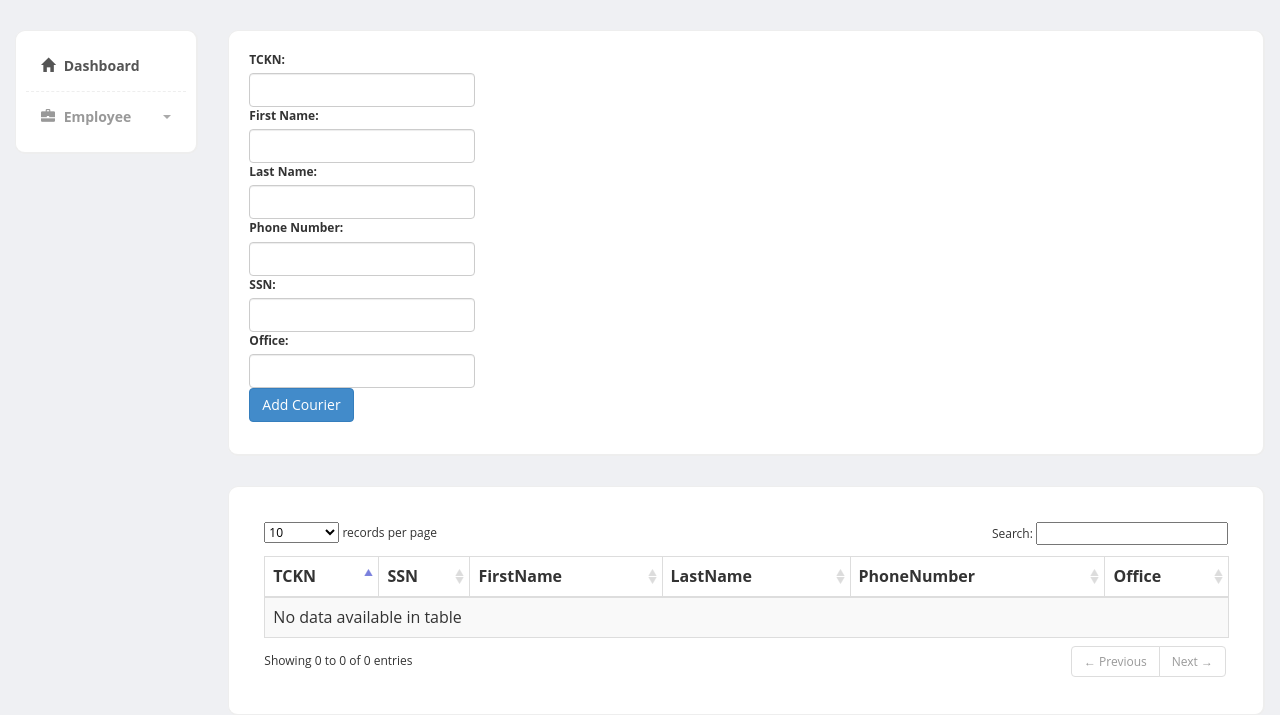
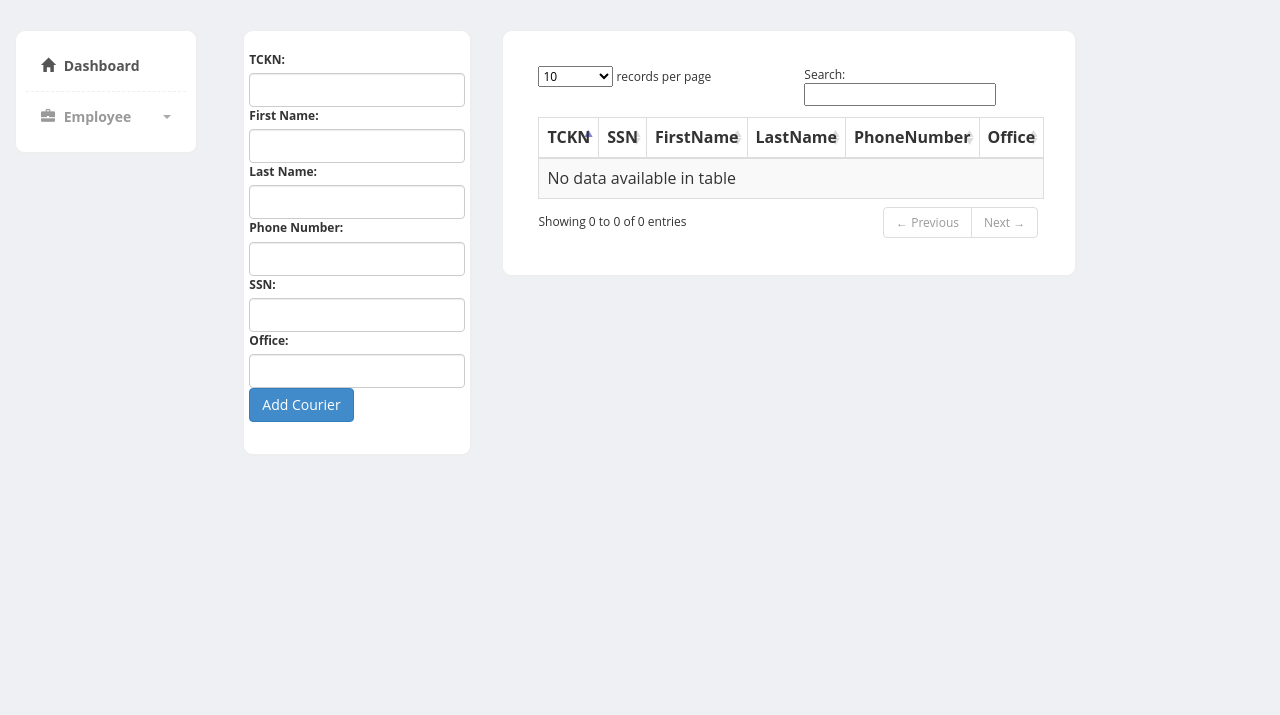
Before and after one commit to Urusai47/VTProject, a PHP site: page /couriers.php in a window 1280 px wide. Shown: the part 50-765 px from the top of the page. Run offline with PHP 8.4, Linux system fonts and the light colour scheme; some libraries are stand-ins or nearby versions.

Commit message:
textboxes table saga

```diff
--- a/VTProject/couriers.php
+++ b/VTProject/couriers.php
@@ -77,9 +77,10 @@ if ($_SERVER["REQUEST_METHOD"] == "POST") {
 
 
                 <div class="col-md-10">
+                    <div class="col-md-3">
                         <div class="content-box-large">
                             <div class ="row ">
-                            <div class="col-md-3">
+
                                 <form action="" method="post">
 
                                     <label for="tc">TCKN:</label>
@@ -102,6 +103,7 @@ if ($_SERVER["REQUEST_METHOD"] == "POST") {
                             </div>
                         </div>
                     </div>
+                    <div class ="col-md-7">
                         <div class="content-box-large">
 
 
@@ -138,6 +140,7 @@ if ($_SERVER["REQUEST_METHOD"] == "POST") {
                             </div>
                         </div>
                     </div>
+                </div>
 
             </div>
         </div>
```
Lines whose indentation alone changed are shown as unchanged.
